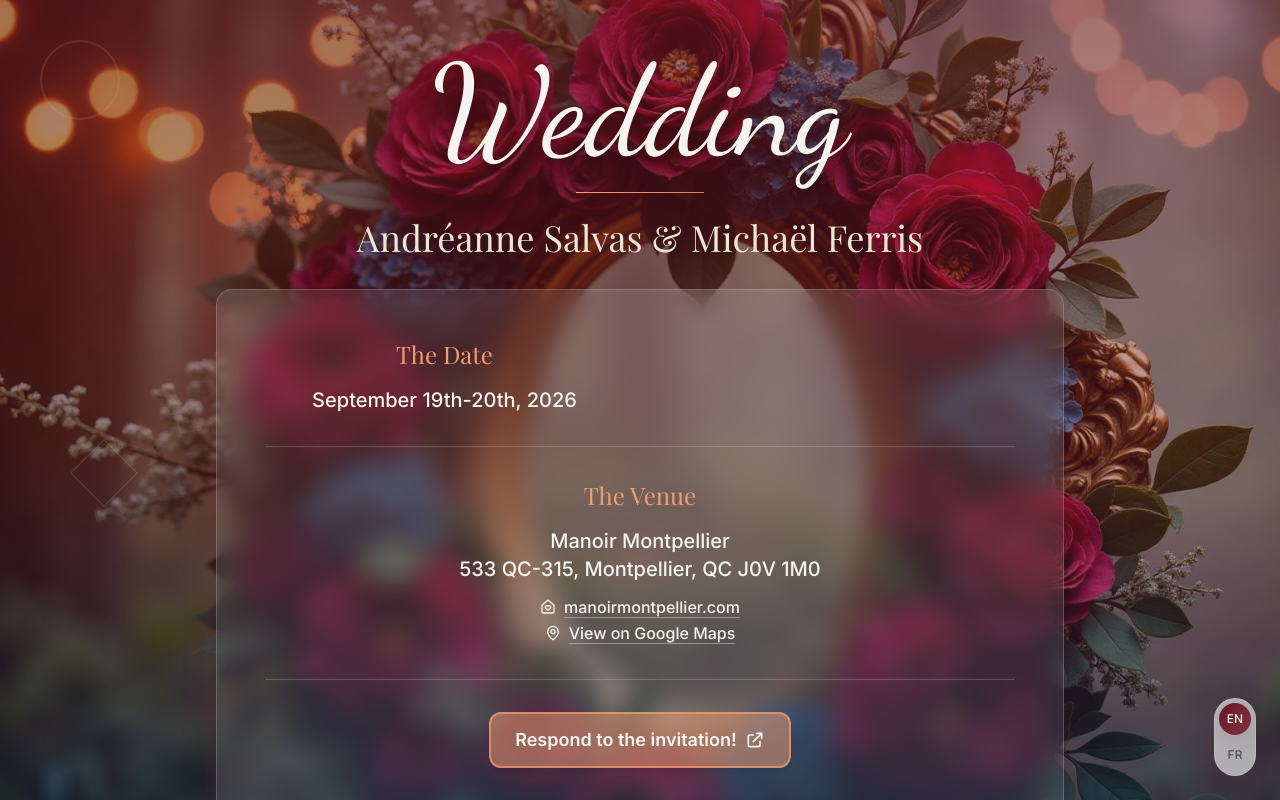
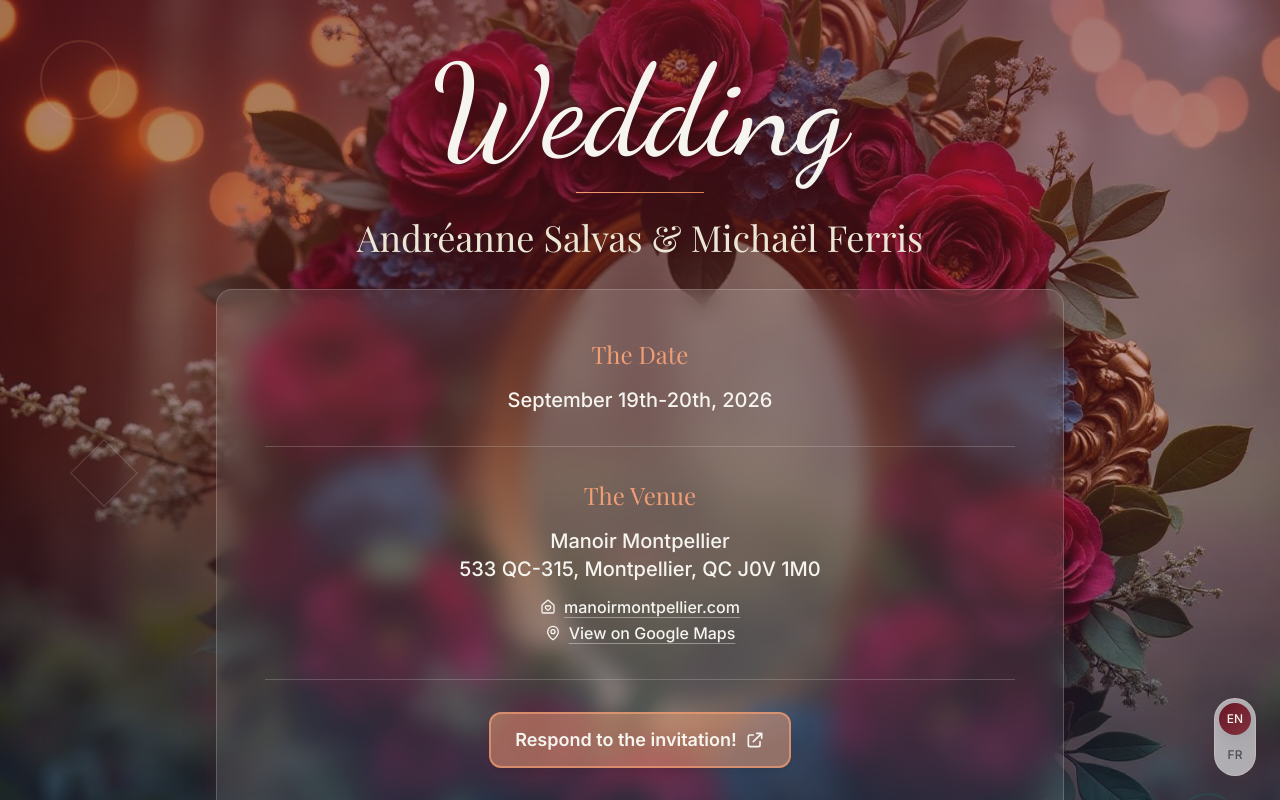
Before and after one commit to Cellule/our-vow-renewal-spot, a React (Vite) app: page / in a window 1280 px wide. Shown: the top 800 px of the page. Built offline with nearby package versions, Linux system fonts and the light colour scheme.

Commit message:
fix hero date placement

```diff
--- a/src/components/SaveTheDateHero.tsx
+++ b/src/components/SaveTheDateHero.tsx
@@ -23,11 +23,7 @@ const SaveTheDateHero = () => {
         </div>
 
         <div className="bg-cream/10 backdrop-blur-md rounded-2xl p-4 md:p-8 lg:p-12 border border-cream/20 shadow-elegant mb-4 md:mb-8">
-          <div className="grid md:grid-cols-2 gap-4 md:gap-8 text-cream">
-            {/* <div>
-              <h3 className="font-serif text-lg md:text-xl lg:text-2xl mb-2 md:mb-4 text-gold">{t("hero.couple")}</h3>
-              <p className="font-sans text-base md:text-lg lg:text-xl font-medium whitespace-pre-line">{t("hero.coupleNames")}</p>
-            </div> */}
+          <div className="text-cream">
             <div>
               <h3 className="font-serif text-lg md:text-xl lg:text-2xl mb-2 md:mb-4 text-gold">{t("hero.dates")}</h3>
               <p className="font-sans text-base md:text-lg lg:text-xl font-medium">{isWeekend ? t("hero.datesValueWeekend") : t("hero.datesValue")}</p>
```
